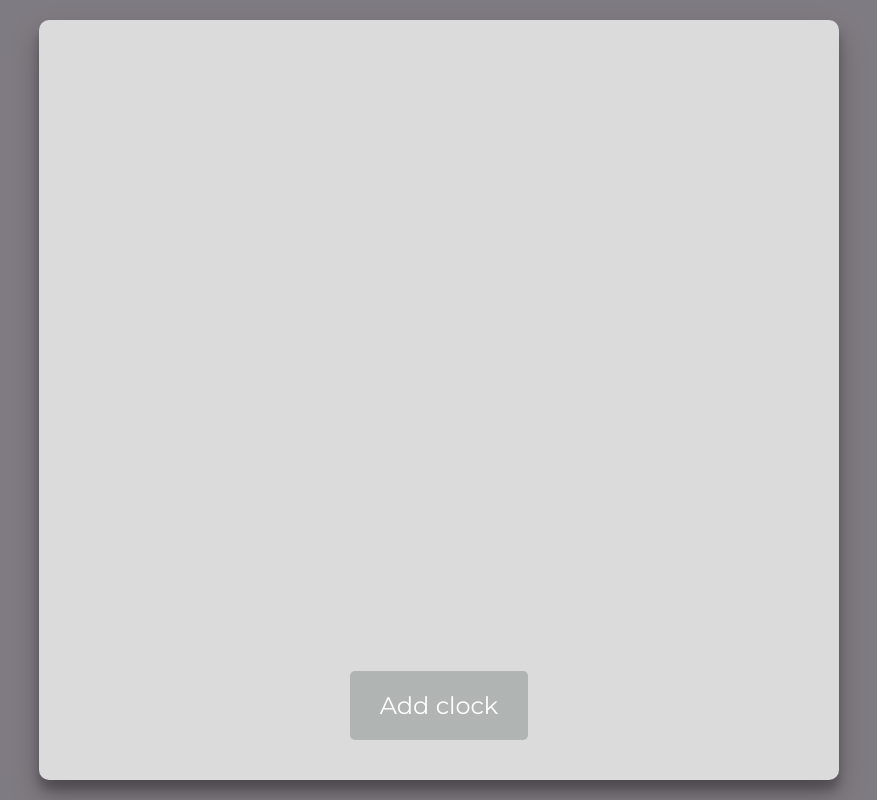
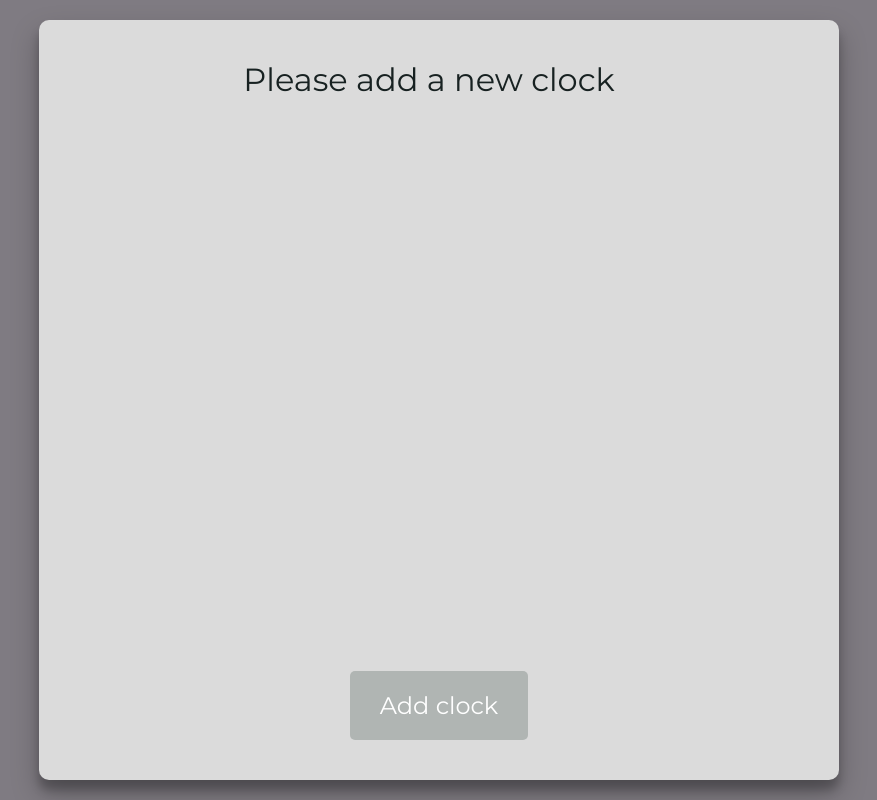
Before and after one commit to playerony/clock-actors-state-machine, a React app: page / in a window 1280 px wide. Shown: the whole page, without its empty margins (201-1078 px from the left). Built offline with nearby package versions, Linux system fonts and the light colour scheme.

Commit message:
chore: use classnames library

```diff
--- a/package.json
+++ b/package.json
@@ -37,6 +37,7 @@
     "@testing-library/react": "^12.0.0",
     "@testing-library/user-event": "^13.2.1",
     "@xstate/react": "^1.5.1",
+    "classnames": "^2.3.1",
     "copy-webpack-plugin": "^9.0.1",
     "react": "^17.0.2",
     "react-dom": "^17.0.2",
--- a/src/app/app.component.jsx
+++ b/src/app/app.component.jsx
@@ -1,7 +1,7 @@
 import React from 'react';
 import { useMachine } from '@xstate/react';
 
-import { Dots, Clock, Button } from '../atoms';
+import { Dots, Clock, Button, BigHeading } from '../atoms';
 
 import { appMachine } from '../machines';
 
@@ -12,13 +12,18 @@ export const App = () => {
 
   const { clocks, currentClock } = state.context;
 
-  const renderClocks = () =>
-    React.Children.toArray(
+  const renderClocks = () => {
+    if (!clocks.length) {
+      return <BigHeading>Please add a new clock</BigHeading>;
+    }
+
+    return React.Children.toArray(
       clocks.map((_clockRef, index) => (
         // eslint-disable-next-line react/jsx-key
         <Clock data-active={index === currentClock} clockRef={_clockRef} />
       )),
     );
+  };
 
   const onDotClick = (index) => send({ type: 'SWITCH', index });
 
--- a/src/app/app.styles.css
+++ b/src/app/app.styles.css
@@ -11,6 +11,7 @@ html,
   padding: 0;
   width: 100%;
   height: 100%;
+  color: #172121;
   font-size: 16px;
   font-weight: 400;
   background-color: #7f7b82;
--- /dev/null
+++ b/src/atoms/big-heading/big-heading.component.jsx
@@ -0,0 +1,8 @@
+import React from 'react';
+import classnames from 'classnames';
+
+import cls from './big-heading.styles.css';
+
+export const BigHeading = ({ className, ...restProps }) => (
+  <h1 {...restProps} className={classnames(cls['big-heading'], className)} />
+);
--- /dev/null
+++ b/src/atoms/big-heading/big-heading.styles.css
@@ -0,0 +1,7 @@
+.big-heading {
+  margin: 0;
+  padding: 0;
+  font-size: 2rem;
+  color: #172121;
+  font-weight: 400;
+}
--- a/src/atoms/button/button.component.jsx
+++ b/src/atoms/button/button.component.jsx
@@ -1,5 +1,8 @@
 import React from 'react';
+import classnames from 'classnames';
 
 import cls from './button.styles.css';
 
-export const Button = (props) => <button className={cls.button} {...props} />;
+export const Button = ({ className, ...restProps }) => (
+  <button {...restProps} className={classnames(cls.button, className)} />
+);
--- a/src/atoms/index.js
+++ b/src/atoms/index.js
@@ -2,3 +2,4 @@ export * from './dots/dots.component';
 export * from './clock/clock.component';
 export * from './input/input.component';
 export * from './button/button.component';
+export * from './big-heading/big-heading.component';
--- a/src/atoms/input/input.component.jsx
+++ b/src/atoms/input/input.component.jsx
@@ -1,5 +1,8 @@
 import React from 'react';
+import classnames from 'classnames';
 
 import cls from './input.styles.css';
 
-export const Input = (props) => <input {...props} className={cls.input} />;
+export const Input = ({ className, ...restProps }) => (
+  <input {...restProps} className={classnames(cls.input, className)} />
+);
```
Also changed, not shown: 1 other file (tests, documents, lock files or other folders).
